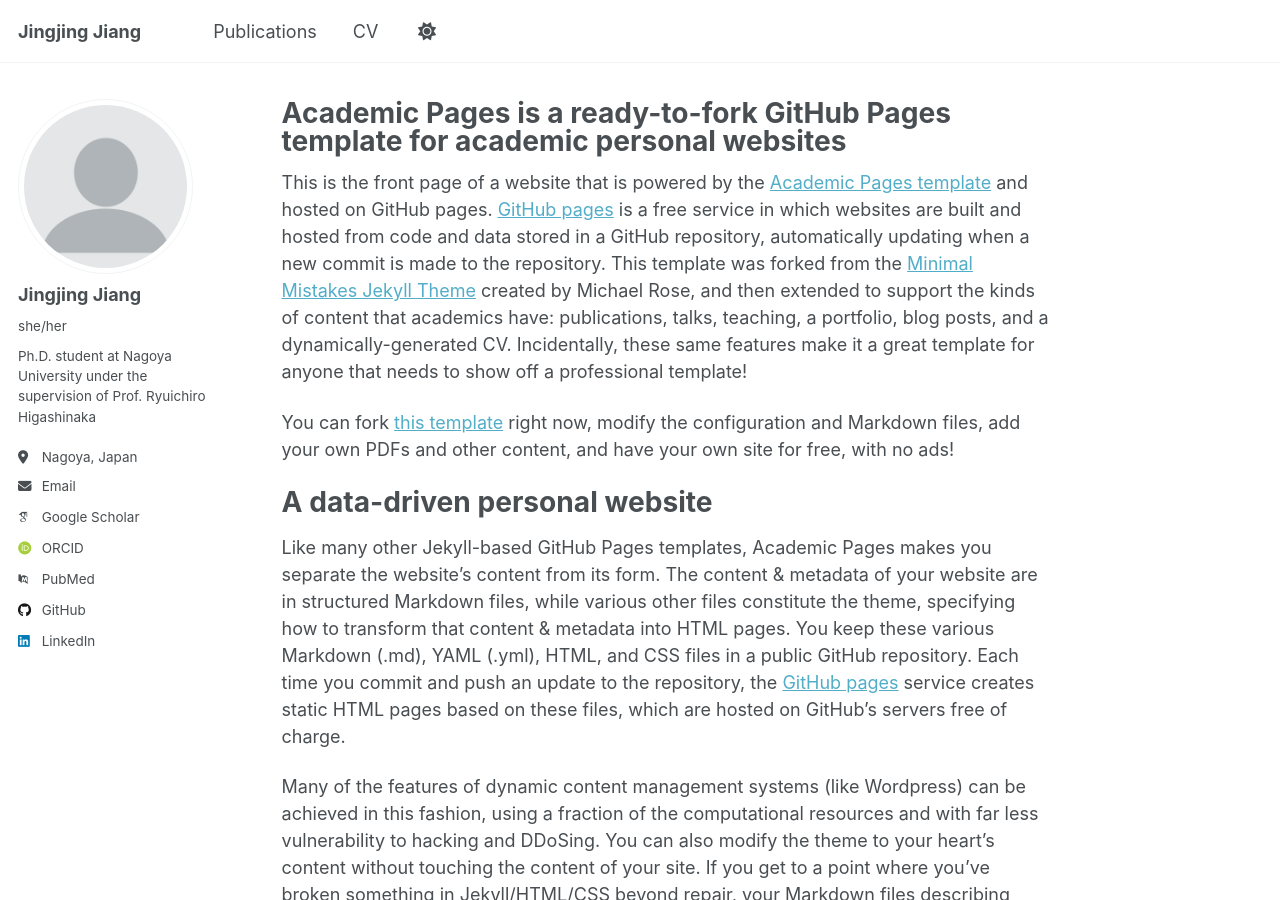
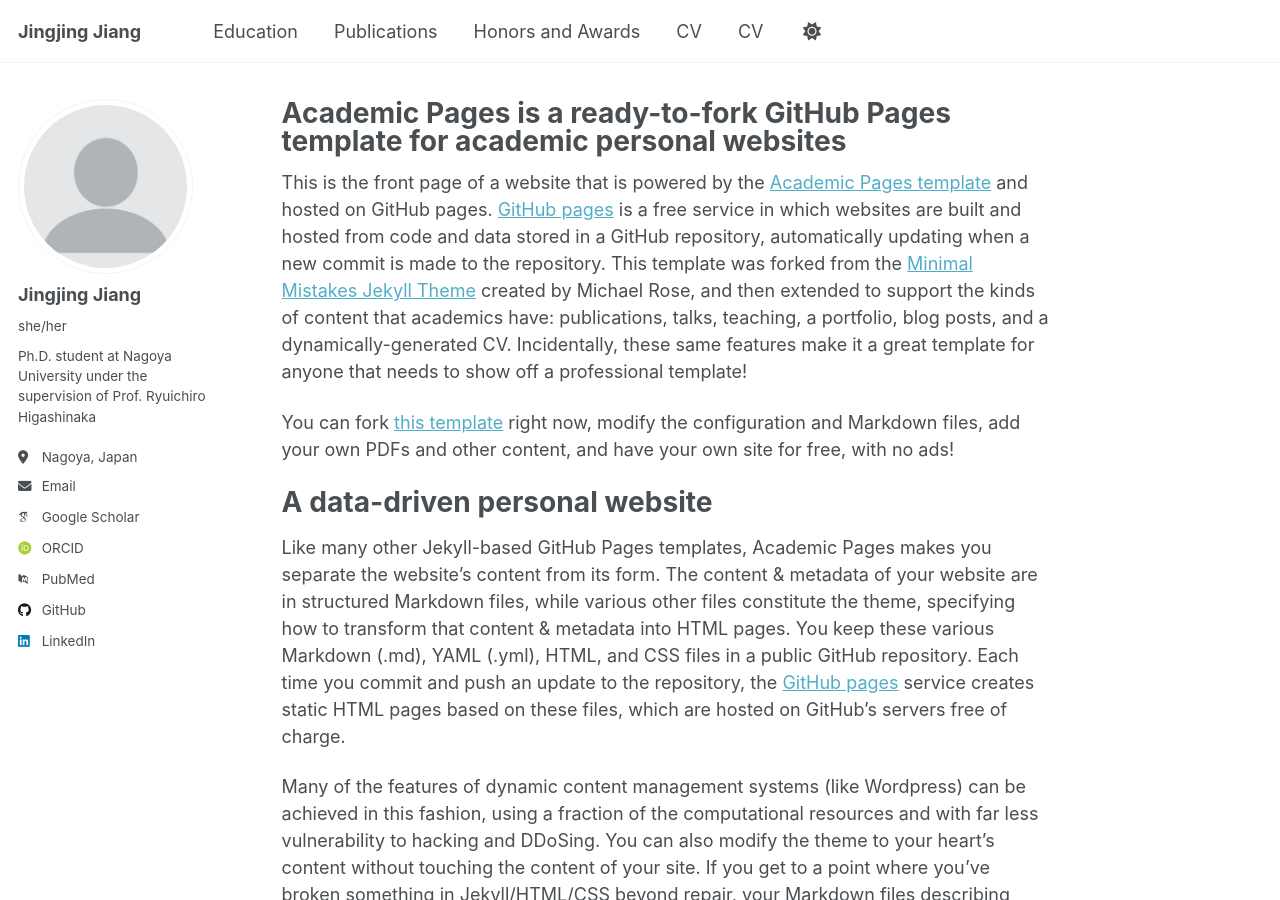
Before and after one commit to jjzip/jjzip.github.io, a Jekyll site: the page built from _pages/about.md, in a window 1280 px wide and 900 px high. Built offline with Jekyll 4.4.1, drawn with Linux system fonts in a browser that asks for light colours; some web fonts are replaced; a script that is not in the unit is left out.

Commit message:
Update navigation.yml to refine menu structure
Removed duplicate CV entries and added Education, Honors and Awards sections.

```diff
--- a/_data/navigation.yml
+++ b/_data/navigation.yml
@@ -8,8 +8,20 @@
 #      Markdown formatted page while the second is generated using JSON.
 
 main:
+  - title: "Education"
+    url: /education/
+
   - title: "Publications"
     url: /publications/
+
+  - title: "Honors and Awards"
+    url: /honors-and-awards/
+
+  - title: "CV"
+    url: /cv/
+
+  - title: "CV"
+    url: /cv-json/
 
   # - title: "Talks"
   #   url: /talks/
@@ -23,11 +35,5 @@ main:
   # - title: "Blog Posts"
   #   url: /year-archive/
 
-  - title: "CV"
-    url: /cv/
-
-  # - title: "CV"
-  #   url: /cv-json/
-
   # - title: "Guide"
   #   url: /markdown/
```
